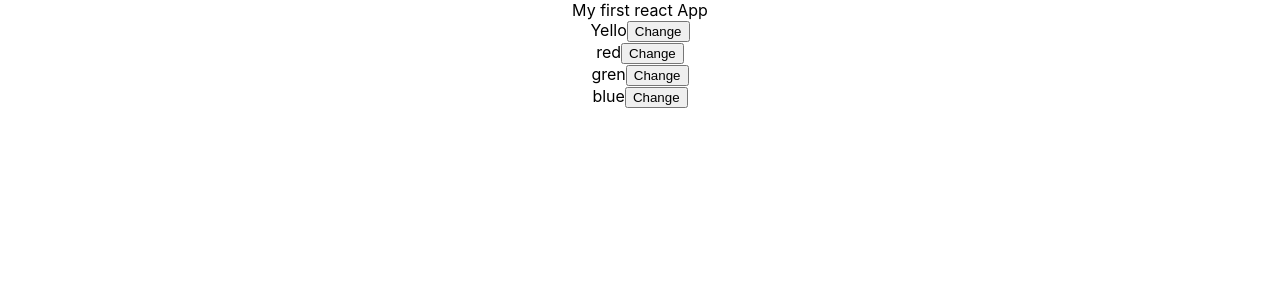
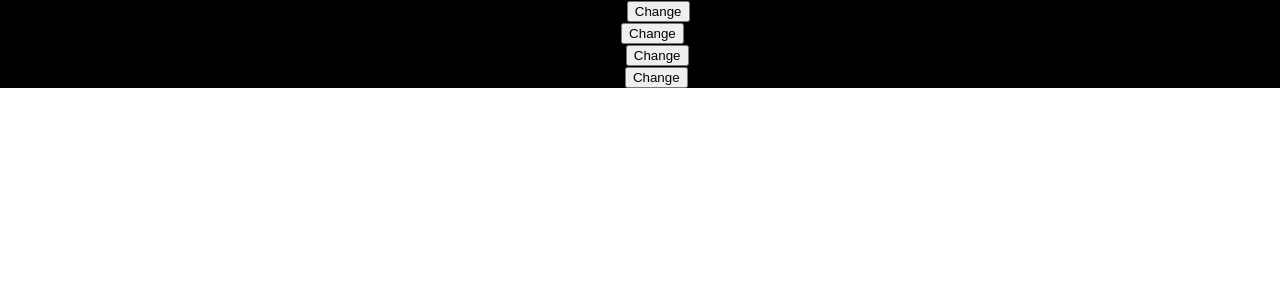
Before and after one commit to Asif26/React_learning, a React (Create React App) app in the folder my-app/: page / in a window 1280 px wide. Shown: the top 300 px of the page. Built offline with nearby package versions, Linux system fonts and the light colour scheme.

Commit message:
condional Styling

```diff
--- a/my-app/src/App.js
+++ b/my-app/src/App.js
@@ -4,9 +4,11 @@ import List from './components/List/List';
 
 
 function App() {
+  const bool = true;
   return (
-    <div className="App">
-      My first react App
+    <div className={`my-class ${bool ? "App": ""}`
+                                /*{bool && "App"}*/}
+      style={{backgroundColor: bool ? '#000':"#fff"}}>
       <List />
     </div>
   );
```
